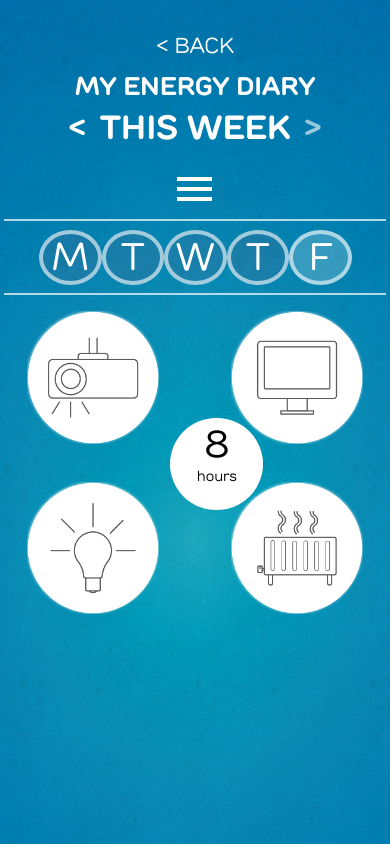
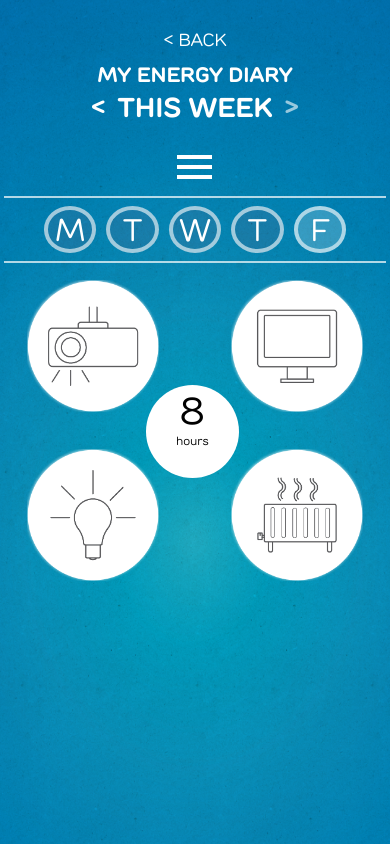
Before and after one commit to Edinburgh-College-of-Art/learning-energy-systems-v2, a Django app: page /client/week in a window 390 px wide. Run offline with Django 3.2, Linux system fonts and the light colour scheme; some libraries are stand-ins or nearby versions.

Commit message:
restyle for mobile

```diff
--- a/core/static/css/client-style.css
+++ b/core/static/css/client-style.css
@@ -144,6 +144,10 @@ div.devices #total a {
   left: 43%;
   width: 11vh;
   height: 11vh;
+}
+
+@media only screen and (max-width: 465px) {
+  div.devices #total a { left: 36%; }
 }
 
 div.devices #total a div {
--- a/core/static/css/shared.css
+++ b/core/static/css/shared.css
@@ -44,6 +44,12 @@ html, body {
   width: 100%;
   margin: 0;
   padding: 0;
+}
+
+body { font-size: 16px; }
+
+@media only screen and (max-width: 400px) {
+  body { font-size: 13px; }
 }
 
 /* UTILITY CLASSES */
```
